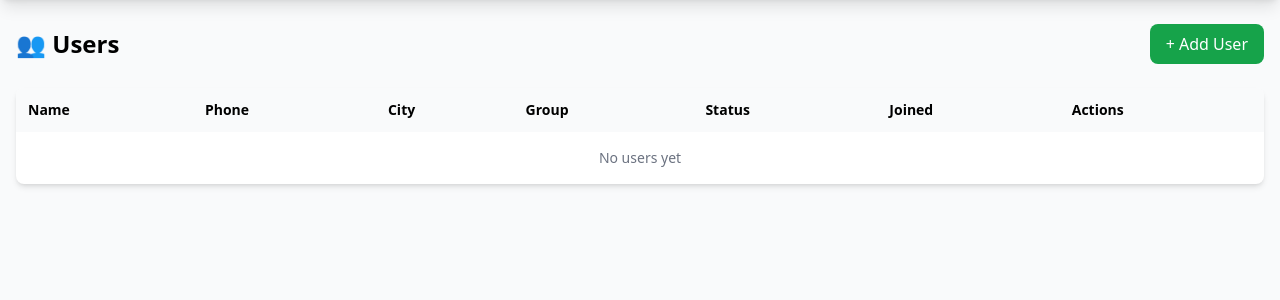
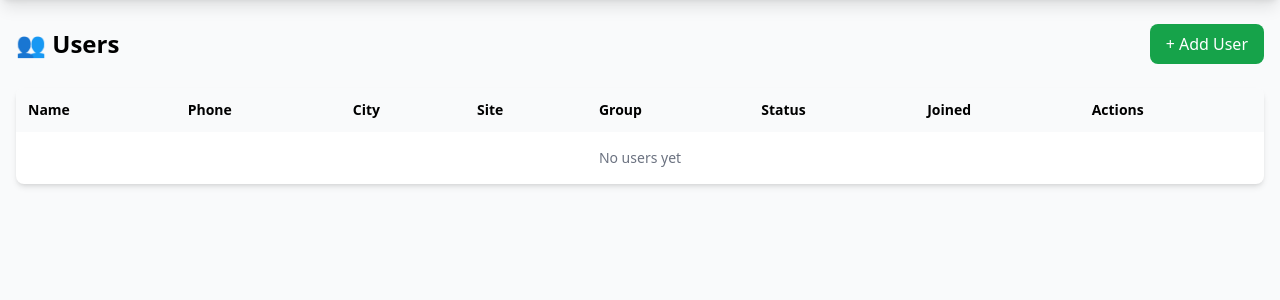
Before and after one commit to opermancode/chatbot-sml-dev, a Flask app: page /admin/users in a window 1280 px wide. Shown: the part 64-364 px from the top of the page. Run offline with Flask 3, Linux system fonts and the light colour scheme; a user stored in the database is signed in; some libraries are stand-ins or nearby versions.

Commit message:
Update users.html

```diff
--- a/templates/admin/users.html
+++ b/templates/admin/users.html
@@ -16,6 +16,7 @@
                 <th class="text-left p-3">Name</th>
                 <th class="text-left p-3">Phone</th>
                 <th class="text-left p-3">City</th>
+                <th class="text-left p-3">Site</th>
                 <th class="text-left p-3">Group</th>
                 <th class="text-left p-3">Status</th>
                 <th class="text-left p-3">Joined</th>
@@ -28,6 +29,7 @@
                 <td class="p-3 font-medium">{{ user.name }}</td>
                 <td class="p-3 font-mono">{{ user.phone }}</td>
                 <td class="p-3">{{ user.city }}</td>
+                <td class="p-3">{{ user.site }}</td>
                 <td class="p-3">{{ user.group.name if user.group else '-' }}</td>
                 <td class="p-3">
                     {% if user.is_active %}
@@ -38,7 +40,7 @@
                 </td>
                 <td class="p-3 text-gray-500 text-xs">{{ user.created_at.strftime('%d/%m/%Y') }}</td>
                 <td class="p-3">
-                    <button onclick="editUser({{ user.id }}, '{{ user.name }}', '{{ user.phone }}', '{{ user.city }}', '{{ user.group_id or '' }}', {{ 'true' if user.is_active else 'false' }})"
+                    <button onclick="editUser({{ user.id }}, '{{ user.name }}', '{{ user.phone }}', '{{ user.city }}', '{{ user.site }}', '{{ user.group_id or '' }}', {{ 'true' if user.is_active else 'false' }})"
                         class="text-blue-600 hover:underline mr-2">Edit</button>
                     <form action="{{ url_for('admin_users_delete', user_id=user.id) }}" method="POST" class="inline"
                         onsubmit="return confirm('Delete this user?')">
@@ -47,7 +49,7 @@
                 </td>
             </tr>
             {% else %}
-            <tr><td colspan="7" class="p-4 text-center text-gray-500">No users yet</td></tr>
+            <tr><td colspan="8" class="p-4 text-center text-gray-500">No users yet</td></tr>
             {% endfor %}
         </tbody>
     </table>
@@ -69,8 +71,13 @@
                     class="w-full px-3 py-2 border rounded-lg focus:outline-none focus:ring-2 focus:ring-green-500">
             </div>
             <div class="mb-3">
-                <label class="block text-gray-700 mb-1">City / Site</label>
+                <label class="block text-gray-700 mb-1">City</label>
                 <input type="text" name="city"
+                    class="w-full px-3 py-2 border rounded-lg focus:outline-none focus:ring-2 focus:ring-green-500">
+            </div>
+            <div class="mb-3">
+                <label class="block text-gray-700 mb-1">Site</label>
+                <input type="text" name="site" placeholder="e.g. Pune Solar Plant"
                     class="w-full px-3 py-2 border rounded-lg focus:outline-none focus:ring-2 focus:ring-green-500">
             </div>
             <div class="mb-4">
@@ -109,6 +116,11 @@
                     class="w-full px-3 py-2 border rounded-lg focus:outline-none focus:ring-2 focus:ring-green-500">
             </div>
             <div class="mb-3">
+                <label class="block text-gray-700 mb-1">Site</label>
+                <input type="text" name="site" id="edit_site"
+                    class="w-full px-3 py-2 border rounded-lg focus:outline-none focus:ring-2 focus:ring-green-500">
+            </div>
+            <div class="mb-3">
                 <label class="block text-gray-700 mb-1">Group</label>
                 <select name="group_id" id="edit_group"
                     class="w-full px-3 py-2 border rounded-lg focus:outline-none focus:ring-2 focus:ring-green-500">
@@ -139,9 +151,10 @@
 const modal = document.getElementById('modal');
 const editModal = document.getElementById('editModal');
 
-function editUser(id, name, phone, city, groupId, active) {
+function editUser(id, name, phone, city, site, groupId, active) {
     document.getElementById('edit_name').value = name;
     document.getElementById('edit_city').value = city;
+    document.getElementById('edit_site').value = site;
     document.getElementById('edit_group').value = groupId;
     document.getElementById('edit_active').checked = active;
     document.getElementById('editForm').action = `/admin/users/edit/${id}`;
```
